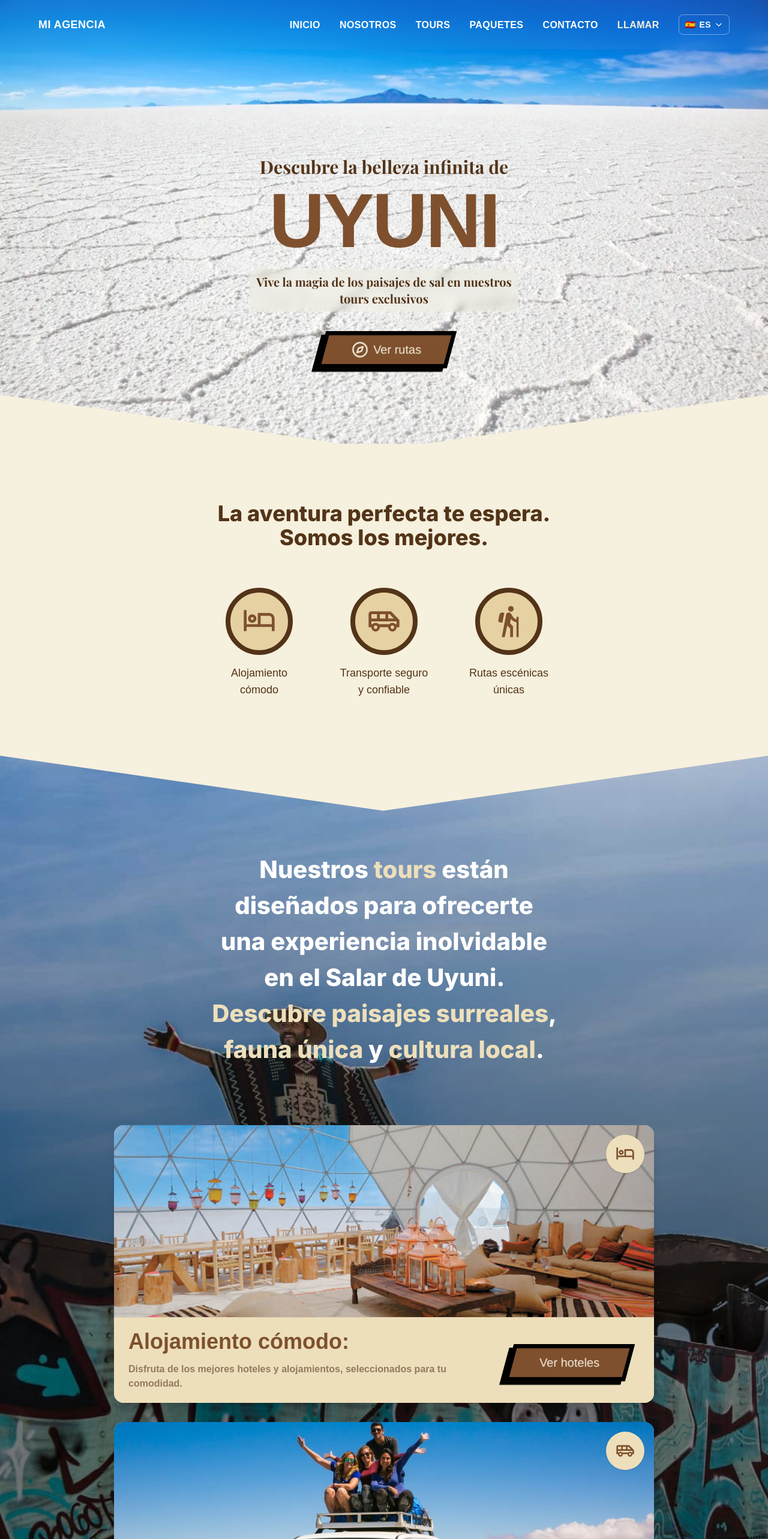
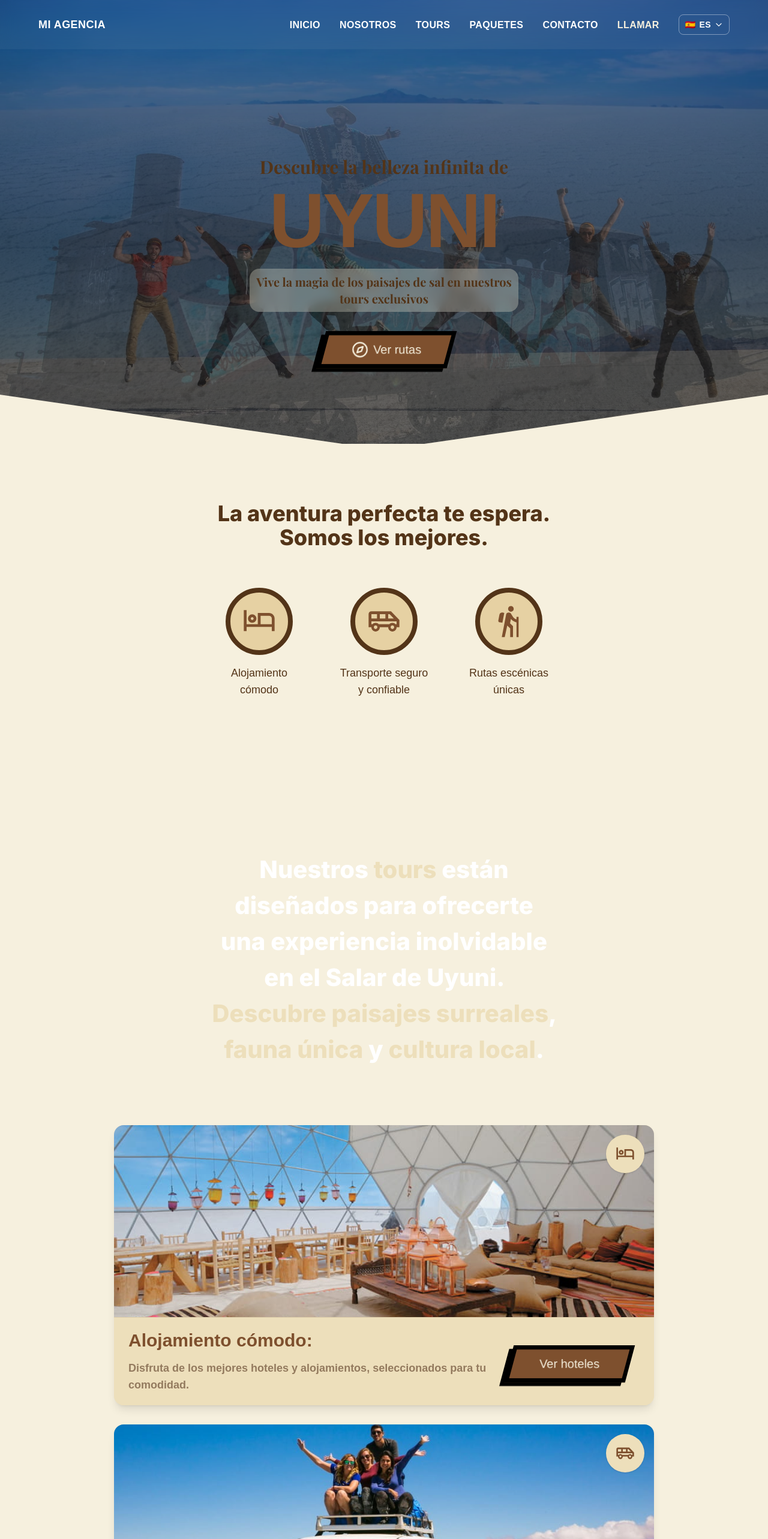
Before and after one commit to AgentrySoft/uyuni-agencia-web, a Next.js app: page / in a window 1280 px wide. Shown: the top 2566 px of the page at 60% size. Built offline with nearby package versions, Linux system fonts and the light colour scheme; a web font is replaced by a local one.

Commit message:
feat: mejora el efecto parallax de las secciones servicio y paquetes

```diff
--- a/src/app/common/components/CardPackage.tsx
+++ b/src/app/common/components/CardPackage.tsx
@@ -81,7 +81,7 @@ type CardPackageTitleProps = {
 export function CardPackageTitle({ children, className }: CardPackageTitleProps) {
   return (
     <h3
-      className={`font-rem text-3xl font-extrabold text-primary ${className ?? ""}`}
+      className={`font-rem text-xl font-extrabold text-primary sm:text-2xl md:text-3xl ${className ?? ""}`}
     >
       {children}
     </h3>
@@ -100,7 +100,7 @@ type CardPackageDestinationProps = {
 export function CardPackageDestination({ children, className }: CardPackageDestinationProps) {
   return (
     <p
-      className={`font-inter text-xl font-semibold text-description ${className ?? ""}`}
+      className={`font-inter text-sm font-semibold text-description sm:text-base md:text-lg ${className ?? ""}`}
     >
       {children}
     </p>
--- a/src/app/common/components/CardService.tsx
+++ b/src/app/common/components/CardService.tsx
@@ -75,7 +75,7 @@ type CardServiceTitleProps = {
 export function CardServiceTitle({ children, className }: CardServiceTitleProps) {
   return (
     <h3
-      className={`font-rem text-lg font-extrabold text-primary md:text-4xl ${className ?? ""}`}
+      className={`font-rem text-xl font-extrabold text-primary sm:text-2xl md:text-3xl ${className ?? ""}`}
     >
       {children}
     </h3>
@@ -94,7 +94,7 @@ type CardServiceDescriptionProps = {
 export function CardServiceDescription({ children, className }: CardServiceDescriptionProps) {
   return (
     <p
-      className={`mt-1.5 line-clamp-2 font-rem text-sm font-semibold text-description md:text-base ${className ?? ""}`}
+      className={`mt-1.5 line-clamp-2 font-rem text-sm font-semibold text-description sm:text-base md:text-lg ${className ?? ""}`}
     >
       {children}
     </p>
--- a/src/app/home/components/AdventureFeaturesSection.tsx
+++ b/src/app/home/components/AdventureFeaturesSection.tsx
@@ -34,7 +34,7 @@ const cardVariants = {
 
 export function AdventureFeaturesSection() {
   return (
-    <section id="about" className="relative w-full bg-cream">
+    <section id="about" className="relative w-full bg-cream z-[1]">
       <div className="mx-auto max-w-6xl px-6 py-16 md:py-24 !pb-0">
         <motion.div
           initial="hidden"
--- a/src/app/home/components/ContactSection.tsx
+++ b/src/app/home/components/ContactSection.tsx
@@ -58,7 +58,7 @@ export function ContactSection() {
       }}
     >
       <motion.h2
-        className="relative z-10 mb-10 text-center font-inter text-[64px] font-extrabold text-white"
+        className="relative z-10 mb-10 text-center font-inter text-3xl font-extrabold text-white sm:text-4xl md:text-5xl lg:text-[64px]"
         initial="hidden"
         whileInView="visible"
         viewport={viewportOnce}
@@ -81,10 +81,10 @@ export function ContactSection() {
           {/* Título + descripción + icono */}
           <div className="mb-6 flex items-start justify-between gap-4">
             <div>
-              <h3 className="font-inter text-[32px] font-extrabold text-[#7E502E]">
+              <h3 className="font-inter text-xl font-extrabold text-[#7E502E] sm:text-2xl md:text-[32px]">
                 Deja tus datos
               </h3>
-              <p className="mt-1 font-inter text-2xl font-extrabold text-[#937A5E]">
+              <p className="mt-1 font-inter text-lg font-extrabold text-[#937A5E] sm:text-xl md:text-2xl">
                 y te responderemos lo antes posible.
               </p>
             </div>
--- /dev/null
+++ b/src/app/home/components/ToursPackagesParallax.tsx
@@ -0,0 +1,83 @@
+"use client";
+
+import { useRef } from "react";
+import { motion, useScroll, useTransform } from "motion/react";
+
+const GRADIENT_OVERLAY =
+  "linear-gradient(180deg, rgba(0, 0, 0, 0.08) 0%, rgba(0, 0, 0, 0.52) 50%)";
+
+/**
+ * Dos fondos fijos (servicios + paquetes) con crossfade suave:
+ * - Al llegar a servicios: imagen servicios 100%, paquetes 0%.
+ * - Al hacer scroll: servicios baja a 0%, paquetes sube a 100%.
+ * - zoneOpacity = 1 cuando el bloque está en vista (rampa suave al entrar/salir).
+ */
+function ParallaxBackgrounds({ containerRef }: { containerRef: React.RefObject<HTMLDivElement | null> }) {
+  // Progreso 0 = bloque entrando (top del bloque en bottom del viewport), 1 = bloque saliendo (bottom del bloque en top del viewport)
+  const { scrollYProgress: inZoneProgress } = useScroll({
+    target: containerRef,
+    offset: ["start end", "end start"],
+  });
+  const { scrollYProgress: throughProgress } = useScroll({
+    target: containerRef,
+    offset: ["start start", "end end"],
+  });
+
+  // Rampa corta al entrar/salir: opacidad 1 en cuanto el bloque está en vista
+  const zoneOpacity = useTransform(inZoneProgress, [0, 0.01, 0.99, 1], [0, 1, 1, 0]);
+
+  const toursOpacity = useTransform(
+    [throughProgress, zoneOpacity],
+    ([through, z]) => (1 - (through as number)) * (z as number)
+  );
+  const packagesOpacity = useTransform(
+    [throughProgress, zoneOpacity],
+    ([through, z]) => (through as number) * (z as number)
+  );
+
+  return (
+    <>
+      <motion.div
+        className="fixed inset-0 z-0 bg-cover bg-center bg-no-repeat"
+        style={{
+          opacity: toursOpacity,
+          backgroundImage: "url(/images/uyuni-tren-bo.jpg)",
+        }}
+        aria-hidden
+      />
+      <motion.div
+        className="pointer-events-none fixed inset-0 z-0 bg-cover bg-center bg-no-repeat"
+        style={{
+          opacity: packagesOpacity,
+          backgroundImage: "url(/images/uyuni-people-jump-bo.jpg)",
+        }}
+        aria-hidden
+      />
+      <motion.div
+        className="pointer-events-none fixed inset-0 z-0"
+        style={{ opacity: zoneOpacity, background: GRADIENT_OVERLAY }}
+        aria-hidden
+      />
+    </>
+  );
+}
+
+type ToursPackagesParallaxProps = {
+  children: React.ReactNode;
+};
+
+/**
+ * Wrapper que envuelve Tours + Packages y gestiona el crossfade de fondos fijos.
+ */
+export function ToursPackagesParallax({ children }: ToursPackagesParallaxProps) {
+  const containerRef = useRef<HTMLDivElement>(null);
+
+  return (
+    <>
+      <ParallaxBackgrounds containerRef={containerRef} />
+      <div ref={containerRef} className="relative z-0">
+        {children}
+      </div>
+    </>
+  );
+}
--- a/src/app/home/components/ToursParallaxSection.tsx
+++ b/src/app/home/components/ToursParallaxSection.tsx
@@ -39,8 +39,8 @@ const cardReveal = {
 };
 
 /**
- * Sección con fondo parallax (background-attachment: fixed), overlay con gradiente,
- * texto promocional y 3 cards de servicios. Imagen: uyuni-tren-bo.jpg
+ * Sección de servicios (tours). El fondo fijo y el crossfade con paquetes
+ * se gestionan en ToursPackagesParallax.
  */
 export function ToursParallaxSection() {
   const [serviceModalSlug, setServiceModalSlug] = useState<string | null>(null);
@@ -48,29 +48,12 @@ export function ToursParallaxSection() {
     serviceModalSlug != null ? SERVICE_MODAL_CONTENT[serviceModalSlug] : null;
 
   return (
-    <section id="tours" className="relative w-full overflow-hidden">
-      {/* Capa de fondo con altura en svh (estable al mostrar/ocultar barra de Chrome); sticky = parallax contenido en la sección */}
-      <div className="sticky top-0 z-0 h-[220svh] w-full">
-        <div
-          className="absolute inset-0 bg-cover bg-center bg-no-repeat"
-          style={{ backgroundImage: "url(/images/uyuni-tren-bo.jpg)" }}
-          aria-hidden
-        />
-        <div
-          className="pointer-events-none absolute inset-0"
-          style={{
-            background:
-              "linear-gradient(180deg, rgba(0, 0, 0, 0.08) 0%, rgba(0, 0, 0, 0.52) 50%)",
-          }}
-          aria-hidden
-        />
-      </div>
-      {/* Contenido superpuesto sobre la capa sticky */}
-      <div className="relative z-10 -mt-[220svh]">
+    <section id="tours" className="relative z-10 w-full overflow-hidden">
+      <div className="relative z-10">
 
-      {/* Bloque parallax: texto centrado con scroll reveal (z-10 sobre la capa en svh) */}
+      {/* Bloque: texto centrado con scroll reveal */}
       <motion.div
-        className="relative z-10 flex min-h-[40svh] flex-shrink-0 items-center justify-center px-6 py-20 md:px-12 md:py-20 lg:px-20 !pt-40"
+        className="relative z-10 flex min-h-[40svh] flex-shrink-0 items-center justify-center px-6 py-20 pt-40 md:px-12 md:py-20 lg:px-20 !pt-40"
         initial="hidden"
         whileInView="visible"
         viewport={viewportOnce}
--- a/src/app/home/components/index.ts
+++ b/src/app/home/components/index.ts
@@ -8,4 +8,5 @@ export { ContactSection } from "./ContactSection";
 export { Footer } from "./Footer";
 export { OurPackagesSection } from "./OurPackagesSection";
 export { SectionSeparator } from "./SectionSeparator";
+export { ToursPackagesParallax } from "./ToursPackagesParallax";
 export { ToursParallaxSection } from "./ToursParallaxSection";
--- a/src/app/home/index.ts
+++ b/src/app/home/index.ts
@@ -3,4 +3,5 @@ export { ContactSection } from "./components/ContactSection";
 export { Footer } from "./components/Footer";
 export { HeroBanner } from "./HeroBanner";
 export { OurPackagesSection } from "./components/OurPackagesSection";
+export { ToursPackagesParallax } from "./components/ToursPackagesParallax";
 export { ToursParallaxSection } from "./components/ToursParallaxSection";
--- a/src/app/page.tsx
+++ b/src/app/page.tsx
@@ -8,6 +8,7 @@ import {
   Footer,
   HeroBanner,
   OurPackagesSection,
+  ToursPackagesParallax,
   ToursParallaxSection,
 } from "./home";
 
@@ -19,8 +20,10 @@ export default function Home() {
       <AgentrysoftSalesModal />
       <HeroBanner />
       <AdventureFeaturesSection />
-      <ToursParallaxSection />
-      <OurPackagesSection />
+      <ToursPackagesParallax>
+        <ToursParallaxSection />
+        <OurPackagesSection />
+      </ToursPackagesParallax>
       <ContactSection />
       <Footer />
       <ButtonUp />
```
Also changed, not shown: src/app/home/components/OurPackagesSection.tsx (+4 -23 lines).
